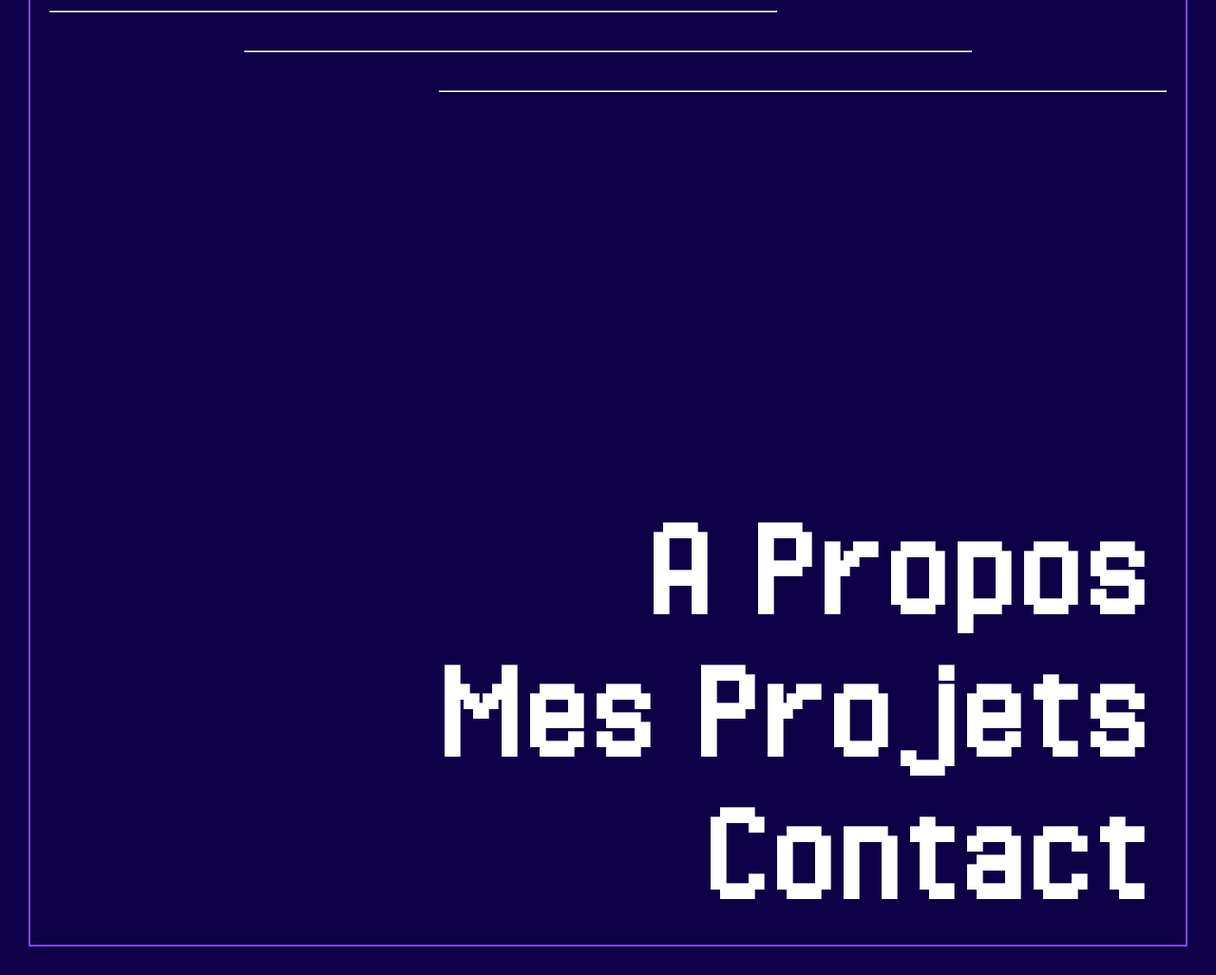
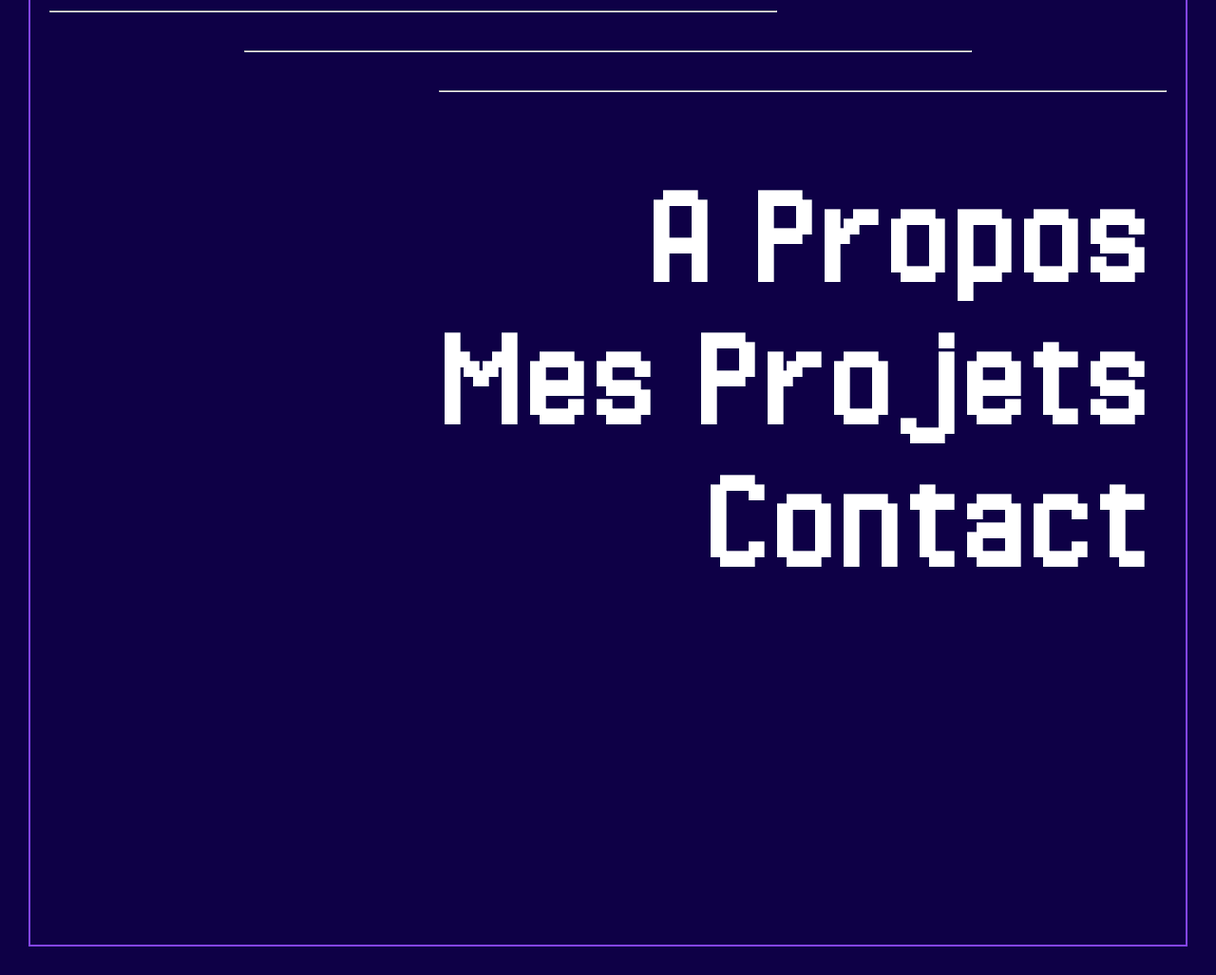
Before and after one commit to EwenLM/Portfolio, a PHP site: page /App/Views/head.php in a window 1280 px wide. Shown: the part 205-1232 px from the top of the page at 95% size. Run offline with PHP 8.4, Linux system fonts and the light colour scheme.

Commit message:
ajustement css

```diff
--- a/Asset/Css/main.css
+++ b/Asset/Css/main.css
@@ -94,7 +94,7 @@ hr {
 }
 
 #menu-list {
-  margin-top: 400px;
+  margin-top: 50px;
   margin-bottom: 30px;
   display: flex;
   flex-direction: column;
--- a/Asset/Css/main.scss
+++ b/Asset/Css/main.scss
@@ -133,7 +133,7 @@ hr {
 }
 
 #menu-list {
-    margin-top: 10px;
+    margin-top: 50px;
     margin-bottom: 30px;
     display: flex;
     flex-direction: column;
```
Also changed, not shown: 1 other file.
